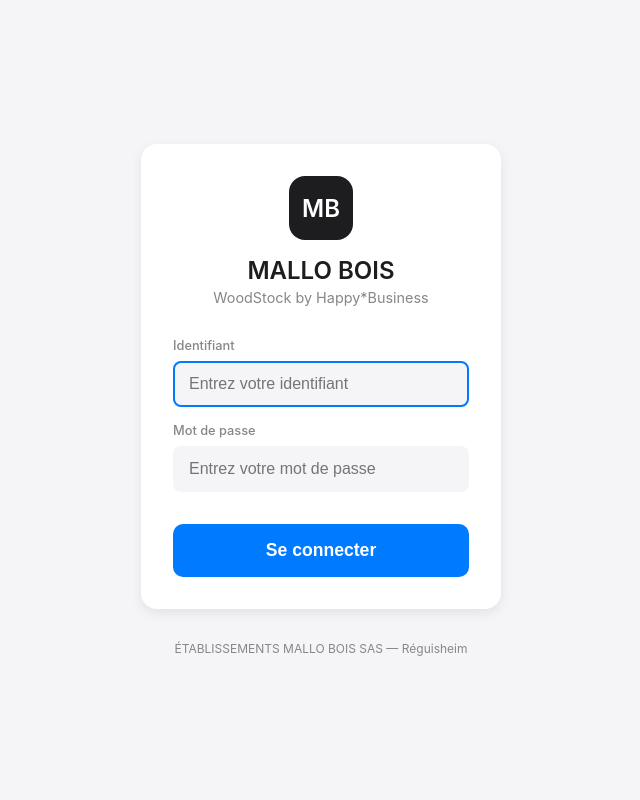
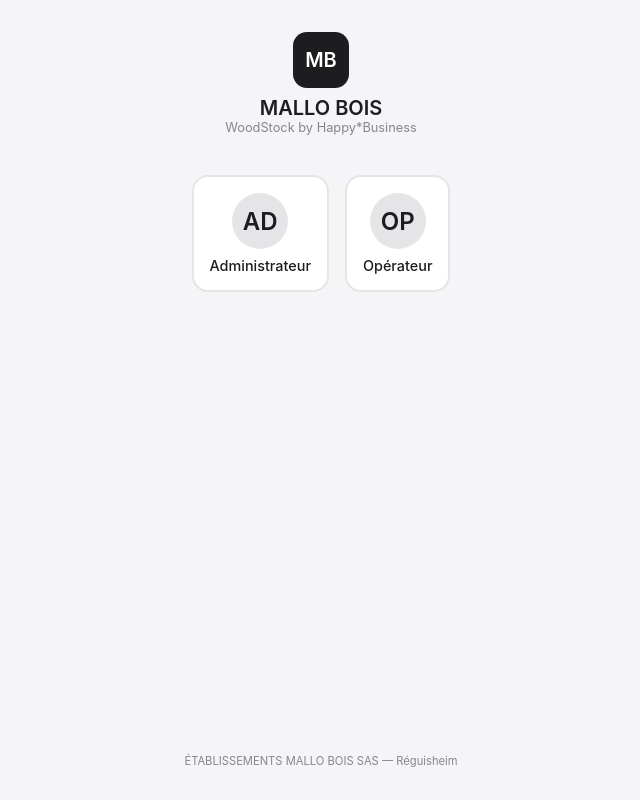
Before and after one commit to mallobois/simple-wood, a Flask app: page /login in a window 1280 px wide. Shown: the whole page, without its empty margins (319-959 px from the left). Run offline with Flask 2, Linux system fonts and the light colour scheme.

Commit message:
Mise à jour Claude

```diff
--- a/app.py
+++ b/app.py
@@ -370,6 +370,27 @@ def page_parametres():
     return render_template('parametres.html', config=config)
 
 
+@app.route('/api/users', methods=['GET'])
+def api_get_users():
+    """Retourne la liste des utilisateurs (sans mots de passe)"""
+    users = get_users_from_sheets()
+    result = []
+    for uid, data in users.items():
+        nom = data.get('nom', uid)
+        # Générer les initiales
+        parts = nom.split()
+        if len(parts) >= 2:
+            initiales = parts[0][0].upper() + parts[-1][0].upper()
+        else:
+            initiales = nom[:2].upper()
+        result.append({
+            'id': uid,
+            'nom': nom,
+            'initiales': initiales
+        })
+    return jsonify(result)
+
+
 @app.route('/api/config', methods=['GET'])
 def api_get_config():
     config = load_config()
--- a/templates/login.html
+++ b/templates/login.html
@@ -2,7 +2,7 @@
 <html lang="fr">
 <head>
     <meta charset="UTF-8">
-    <meta name="viewport" content="width=device-width, initial-scale=1.0">
+    <meta name="viewport" content="width=device-width, initial-scale=1.0, user-scalable=no">
     <title>Connexion - MALLO BOIS</title>
     <style>
         * { box-sizing: border-box; margin: 0; padding: 0; }
@@ -15,108 +15,206 @@
             display: flex;
             flex-direction: column;
             align-items: center;
-            justify-content: center;
-            padding: 2rem;
-        }
-
-        .login-card {
-            background: #fff;
-            border-radius: 16px;
-            padding: 2rem;
-            box-shadow: 0 4px 12px rgba(0,0,0,0.08);
-            width: 100%;
-            max-width: 360px;
+            padding: 1rem;
         }
 
         .logo {
             text-align: center;
-            margin-bottom: 2rem;
+            margin: 1rem 0;
         }
 
         .logo-icon {
-            width: 64px;
-            height: 64px;
+            width: 56px;
+            height: 56px;
             background: #1d1d1f;
-            border-radius: 16px;
+            border-radius: 14px;
             display: inline-flex;
             align-items: center;
             justify-content: center;
             font-weight: 600;
-            font-size: 1.5rem;
+            font-size: 1.25rem;
             color: #fff;
-            margin-bottom: 1rem;
+            margin-bottom: 0.5rem;
         }
 
         .logo h1 {
-            font-size: 1.5rem;
+            font-size: 1.25rem;
             font-weight: 600;
         }
 
         .logo p {
             color: #86868b;
-            font-size: 0.9rem;
-            margin-top: 0.25rem;
+            font-size: 0.8rem;
         }
 
-        .form-group {
-            margin-bottom: 1rem;
+        /* Sélection utilisateur */
+        .users-grid {
+            display: flex;
+            flex-wrap: wrap;
+            justify-content: center;
+            gap: 1rem;
+            margin: 1.5rem 0;
+            max-width: 400px;
         }
 
-        label {
-            display: block;
-            font-size: 0.8rem;
-            font-weight: 500;
-            color: #86868b;
-            margin-bottom: 0.5rem;
+        .user-btn {
+            display: flex;
+            flex-direction: column;
+            align-items: center;
+            gap: 0.5rem;
+            padding: 1rem;
+            background: #fff;
+            border: 2px solid #e5e5e7;
+            border-radius: 16px;
+            cursor: pointer;
+            transition: all 0.2s;
+            min-width: 100px;
         }
 
-        input {
+        .user-btn:hover {
+            border-color: #007aff;
+            background: #f0f7ff;
+        }
+
+        .user-btn.selected {
+            border-color: #007aff;
+            background: #007aff;
+            color: #fff;
+        }
+
+        .user-btn.selected .user-icon {
+            background: #fff;
+            color: #007aff;
+        }
+
+        .user-icon {
+            width: 56px;
+            height: 56px;
+            background: #e5e5e7;
+            border-radius: 50%;
+            display: flex;
+            align-items: center;
+            justify-content: center;
+            font-size: 1.5rem;
+            font-weight: 600;
+            color: #1d1d1f;
+        }
+
+        .user-name {
+            font-size: 0.9rem;
+            font-weight: 500;
+        }
+
+        /* PIN */
+        .pin-section {
+            display: none;
+            flex-direction: column;
+            align-items: center;
             width: 100%;
-            background: #f5f5f7;
-            border: none;
-            border-radius: 8px;
-            padding: 0.875rem 1rem;
-            color: #1d1d1f;
+            max-width: 320px;
+        }
+
+        .pin-section.show {
+            display: flex;
+        }
+
+        .selected-user {
+            display: flex;
+            align-items: center;
+            gap: 0.75rem;
+            margin-bottom: 1rem;
+            padding: 0.75rem 1.25rem;
+            background: #fff;
+            border-radius: 12px;
+        }
+
+        .selected-user .user-icon {
+            width: 40px;
+            height: 40px;
             font-size: 1rem;
         }
 
-        input:focus {
-            outline: 2px solid #007aff;
-            outline-offset: -2px;
+        .selected-user .user-name {
+            font-size: 1rem;
         }
 
-        .btn {
-            width: 100%;
-            padding: 1rem;
-            border: none;
-            border-radius: 10px;
-            font-size: 1.1rem;
-            font-weight: 600;
+        .change-user {
+            margin-left: auto;
+            color: #007aff;
+            font-size: 0.85rem;
             cursor: pointer;
-            background: #007aff;
-            color: #fff;
-            margin-top: 1rem;
-            transition: background 0.2s;
         }
 
-        .btn:hover {
-            background: #0066d6;
+        .pin-display {
+            display: flex;
+            gap: 0.5rem;
+            margin-bottom: 1.5rem;
         }
 
-        .btn:disabled {
+        .pin-dot {
+            width: 16px;
+            height: 16px;
+            border-radius: 50%;
             background: #d2d2d7;
-            cursor: not-allowed;
+            transition: all 0.15s;
+        }
+
+        .pin-dot.filled {
+            background: #1d1d1f;
+        }
+
+        .pin-dot.error {
+            background: #ff3b30;
+        }
+
+        .numpad {
+            display: grid;
+            grid-template-columns: repeat(3, 1fr);
+            gap: 0.75rem;
+            width: 100%;
+        }
+
+        .num-btn {
+            aspect-ratio: 1.2;
+            font-size: 1.75rem;
+            font-weight: 400;
+            background: #fff;
+            border: none;
+            border-radius: 12px;
+            cursor: pointer;
+            transition: all 0.1s;
+            display: flex;
+            align-items: center;
+            justify-content: center;
+        }
+
+        .num-btn:hover {
+            background: #e5e5e7;
+        }
+
+        .num-btn:active {
+            background: #d2d2d7;
+            transform: scale(0.95);
+        }
+
+        .num-btn.action {
+            background: transparent;
+            font-size: 1.25rem;
+        }
+
+        .num-btn.action:hover {
+            background: #f5f5f7;
         }
 
         .message {
-            padding: 0.875rem 1rem;
+            padding: 0.75rem 1rem;
             border-radius: 8px;
             margin-bottom: 1rem;
-            display: none;
-            font-size: 0.9rem;
+            font-size: 0.85rem;
             text-align: center;
             background: #f8d7da;
             color: #721c24;
+            display: none;
         }
 
         .message.show {
@@ -124,14 +222,14 @@
         }
 
         footer {
-            margin-top: 2rem;
+            margin-top: auto;
+            padding: 1rem;
             color: #86868b;
-            font-size: 0.75rem;
+            font-size: 0.7rem;
         }
     </style>
 </head>
 <body>
-    <div class="login-card">
     <div class="logo">
         <div class="logo-icon">MB</div>
         <h1>MALLO BOIS</h1>
@@ -140,17 +238,33 @@
 
     <div id="message" class="message"></div>
 
-        <div class="form-group">
-            <label>Identifiant</label>
-            <input type="text" id="username" placeholder="Entrez votre identifiant" autofocus>
+    <!-- Sélection utilisateur -->
+    <div id="user-select" class="users-grid"></div>
+
+    <!-- Saisie PIN -->
+    <div id="pin-section" class="pin-section">
+        <div class="selected-user">
+            <div class="user-icon" id="selected-icon">?</div>
+            <span class="user-name" id="selected-name">—</span>
+            <span class="change-user" onclick="backToUsers()">Changer</span>
         </div>
 
-        <div class="form-group">
-            <label>Mot de passe</label>
-            <input type="password" id="password" placeholder="Entrez votre mot de passe">
+        <div class="pin-display" id="pin-display"></div>
+
+        <div class="numpad">
+            <button class="num-btn" onclick="addDigit('1')">1</button>
+            <button class="num-btn" onclick="addDigit('2')">2</button>
+            <button class="num-btn" onclick="addDigit('3')">3</button>
+            <button class="num-btn" onclick="addDigit('4')">4</button>
+            <button class="num-btn" onclick="addDigit('5')">5</button>
+            <button class="num-btn" onclick="addDigit('6')">6</button>
+            <button class="num-btn" onclick="addDigit('7')">7</button>
+            <button class="num-btn" onclick="addDigit('8')">8</button>
+            <button class="num-btn" onclick="addDigit('9')">9</button>
+            <button class="num-btn action" onclick="clearPin()">✕</button>
+            <button class="num-btn" onclick="addDigit('0')">0</button>
+            <button class="num-btn action" onclick="backspace()">⌫</button>
         </div>
-
-        <button class="btn" onclick="login()">Se connecter</button>
     </div>
 
     <footer>
@@ -158,38 +272,119 @@
     </footer>
 
     <script>
-        document.getElementById('password').addEventListener('keypress', function(e) {
-            if (e.key === 'Enter') login();
-        });
-        document.getElementById('username').addEventListener('keypress', function(e) {
-            if (e.key === 'Enter') document.getElementById('password').focus();
-        });
+        let users = [];
+        let selectedUser = null;
+        let pin = '';
+        const MAX_PIN = 8;
+        const MIN_PIN = 6;
 
-        async function login() {
-            const username = document.getElementById('username').value.trim();
-            const password = document.getElementById('password').value;
+        document.addEventListener('DOMContentLoaded', loadUsers);
 
-            if (!username || !password) {
-                showMessage('Veuillez remplir tous les champs');
-                return;
+        async function loadUsers() {
+            try {
+                const res = await fetch('/api/users');
+                users = await res.json();
+                renderUsers();
+            } catch (e) {
+                showMessage('Erreur chargement utilisateurs');
             }
+        }
+
+        function renderUsers() {
+            const grid = document.getElementById('user-select');
+            grid.innerHTML = users.map(u => `
+                <div class="user-btn" onclick="selectUser('${u.id}')">
+                    <div class="user-icon">${u.initiales}</div>
+                    <span class="user-name">${u.nom}</span>
+                </div>
+            `).join('');
+        }
+
+        function selectUser(id) {
+            selectedUser = users.find(u => u.id === id);
+            if (!selectedUser) return;
+
+            document.getElementById('selected-icon').textContent = selectedUser.initiales;
+            document.getElementById('selected-name').textContent = selectedUser.nom;
+
+            document.getElementById('user-select').style.display = 'none';
+            document.getElementById('pin-section').classList.add('show');
+
+            pin = '';
+            updatePinDisplay();
+        }
+
+        function backToUsers() {
+            document.getElementById('user-select').style.display = 'flex';
+            document.getElementById('pin-section').classList.remove('show');
+            selectedUser = null;
+            pin = '';
+        }
+
+        function updatePinDisplay() {
+            const display = document.getElementById('pin-display');
+            let dots = '';
+            for (let i = 0; i < MAX_PIN; i++) {
+                const filled = i < pin.length ? 'filled' : '';
+                const required = i < MIN_PIN ? '' : 'style="opacity:0.5"';
+                dots += `<div class="pin-dot ${filled}" ${required}></div>`;
+            }
+            display.innerHTML = dots;
+        }
+
+        function addDigit(d) {
+            if (pin.length >= MAX_PIN) return;
+            pin += d;
+            updatePinDisplay();
+
+            // Auto-submit quand PIN complet (6+ chiffres)
+            if (pin.length >= MIN_PIN) {
+                // Petit délai pour voir le dernier point
+                setTimeout(() => tryLogin(), 150);
+            }
+        }
+
+        function backspace() {
+            pin = pin.slice(0, -1);
+            updatePinDisplay();
+        }
+
+        function clearPin() {
+            pin = '';
+            updatePinDisplay();
+        }
+
+        async function tryLogin() {
+            if (!selectedUser || pin.length < MIN_PIN) return;
 
             try {
                 const res = await fetch('/login', {
                     method: 'POST',
                     headers: { 'Content-Type': 'application/json' },
-                    body: JSON.stringify({ username, password })
+                    body: JSON.stringify({
+                        username: selectedUser.id,
+                        password: pin
+                    })
                 });
                 const data = await res.json();
 
                 if (data.success) {
                     window.location.href = '/';
                 } else {
-                    showMessage(data.message || 'Erreur de connexion');
+                    showMessage('Code PIN incorrect');
+                    shakePinDisplay();
+                    pin = '';
+                    updatePinDisplay();
                 }
             } catch (e) {
                 showMessage('Erreur de communication');
             }
+        }
+
+        function shakePinDisplay() {
+            const dots = document.querySelectorAll('.pin-dot');
+            dots.forEach(d => d.classList.add('error'));
+            setTimeout(() => dots.forEach(d => d.classList.remove('error')), 500);
         }
 
         function showMessage(text) {
```
Lines whose indentation alone changed are shown as unchanged.
